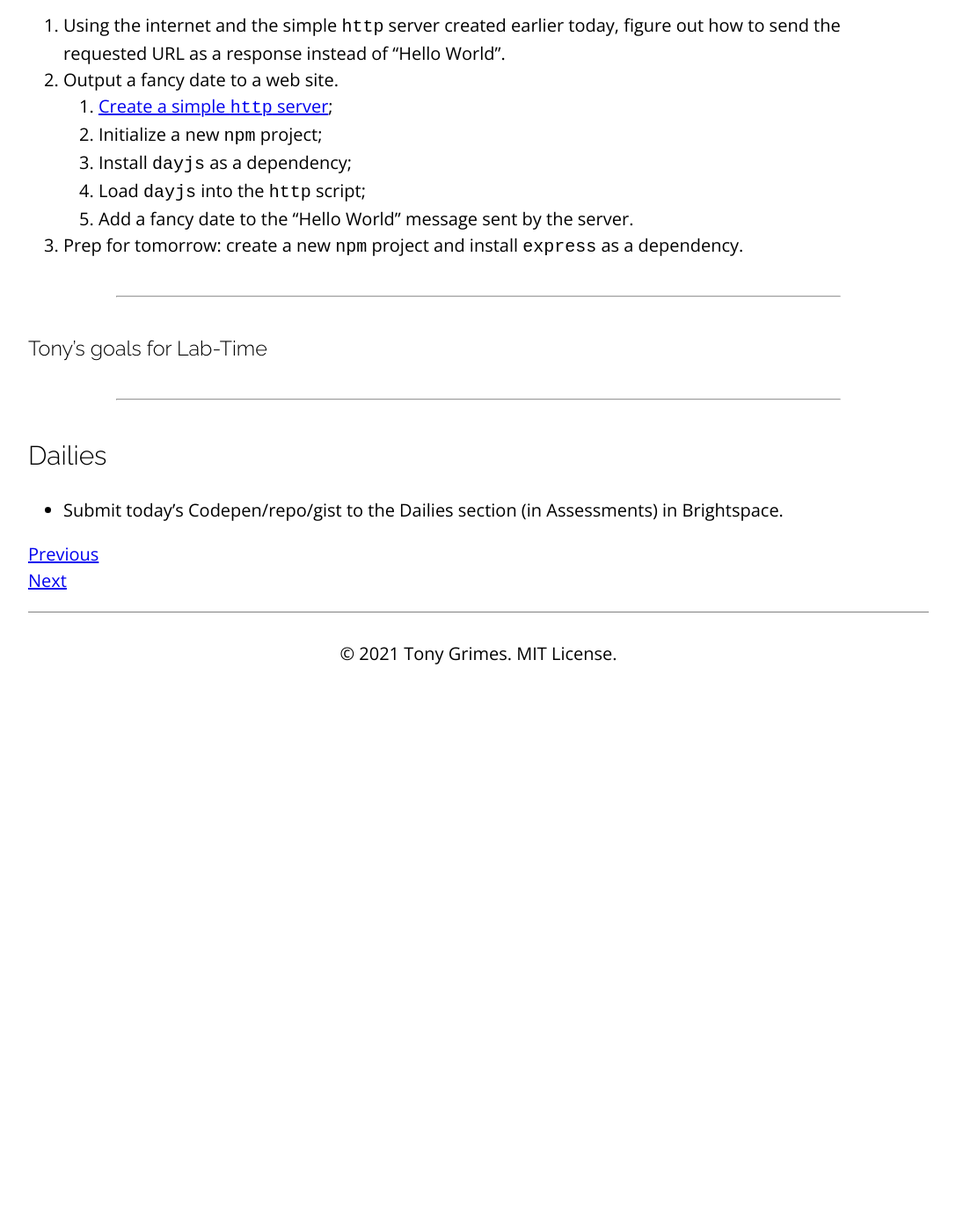
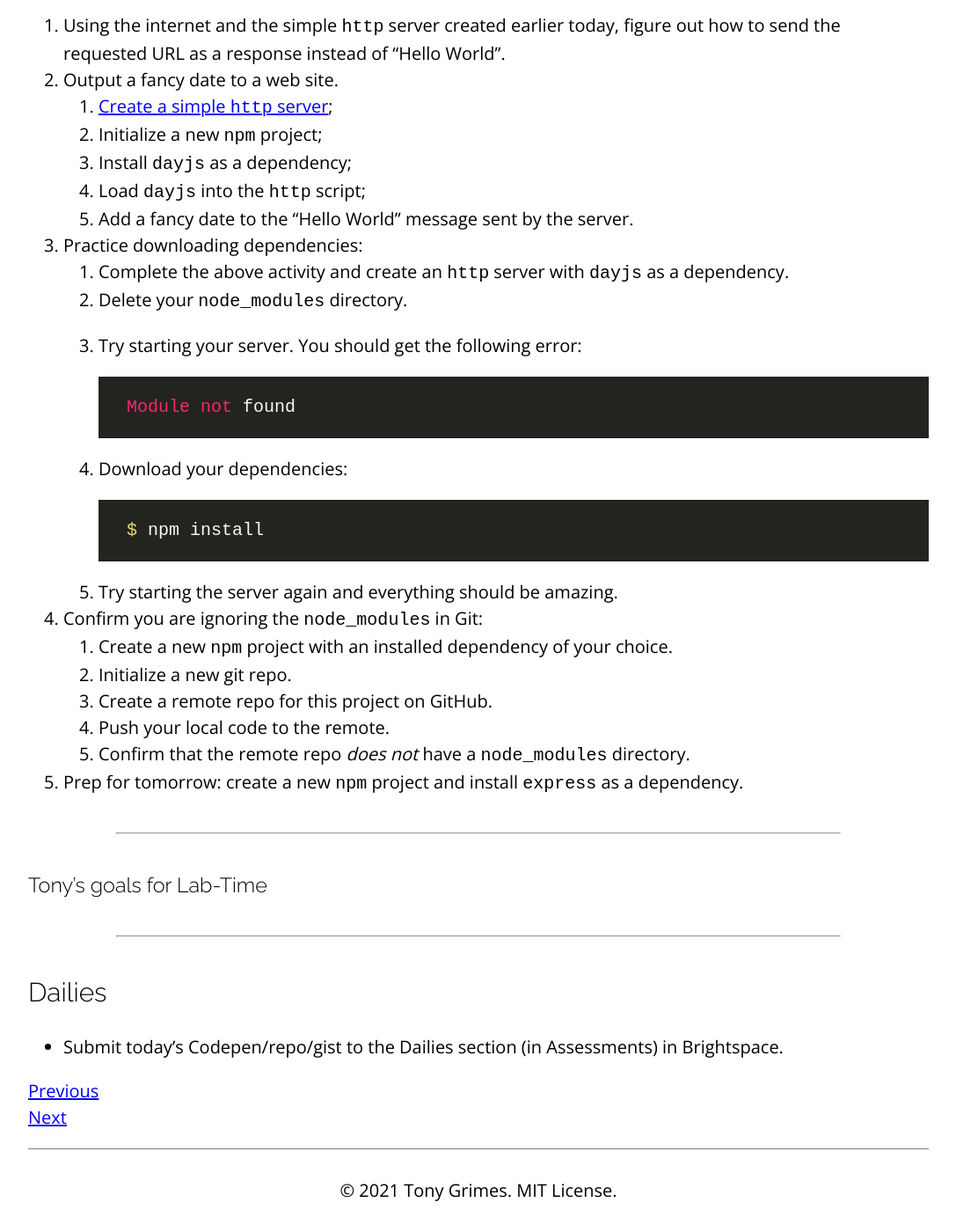
Before and after one commit to sait-wbdv/winter-2021, a Jekyll site: the page built from _posts/2021-03-09-npm-packages.md, in a window 1280 px wide and 1400 px high, scrolled down 4504 px. Shown: the whole window at 88% size, without its empty margins (96-1183 px from the left). Built offline with Jekyll 4.4.1, drawn with Linux system fonts in a browser that asks for light colours; nearby versions of some CDN libraries; before the commit the page ends 5294 px from its top, so only the background shows below that.

Commit message:
added lab time activities

````diff
--- a/_posts/2021-03-09-npm-packages.md
+++ b/_posts/2021-03-09-npm-packages.md
@@ -116,7 +116,29 @@ categories: cpnt262
     3. Install `dayjs` as a dependency;
     4. Load `dayjs` into the `http` script;
     5. Add a fancy date to the "Hello World" message sent by the server.
-3. Prep for tomorrow: create a new `npm` project and install `express` as a dependency.
+3. Practice downloading dependencies:
+    1. Complete the above activity and create an `http` server with `dayjs` as a dependency.
+    2. Delete your `node_modules` directory.
+    3. Try starting your server. You should get the following error:
+
+        ```
+        Module not found
+        ```
+
+    4. Download your dependencies:
+
+        ```
+        $ npm install
+        ```
+
+    5. Try starting the server again and everything should be amazing.
+4. Confirm you are ignoring the `node_modules` in Git:
+    1. Create a new `npm` project with an installed dependency of your choice.
+    2. Initialize a new git repo.
+    3. Create a remote repo for this project on GitHub.
+    4. Push your local code to the remote.
+    5. Confirm that the remote repo _does not_ have a `node_modules` directory.
+5. Prep for tomorrow: create a new `npm` project and install `express` as a dependency.
 
 ---
 
````
